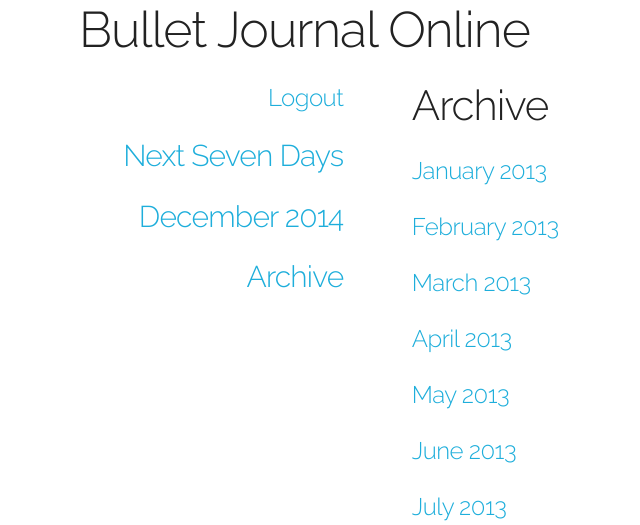
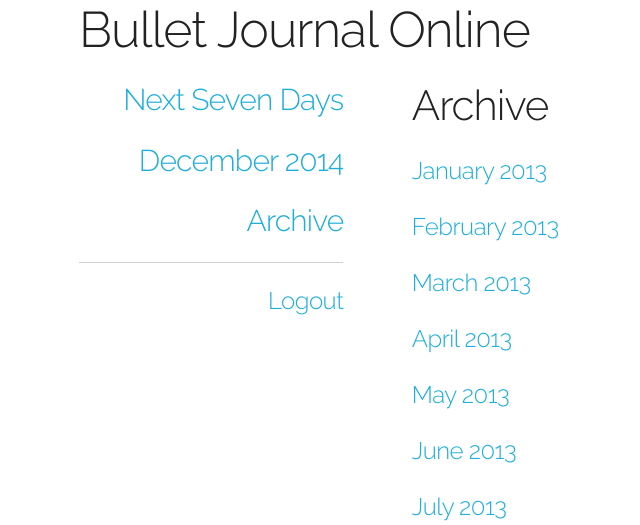
Before and after one commit to rbonick/bullet_journal_online, a Django app: page /entry/archive/ in a window 1280 px wide. Shown: the top 525 px of the page, without its empty margins (81-721 px from the left). Run offline with Django 3.2, Linux system fonts and the light colour scheme; a user stored in the database is signed in; some libraries are stand-ins or nearby versions.

Commit message:
Rearranged navbar some.

```diff
--- a/static_files/css/navbar.css
+++ b/static_files/css/navbar.css
@@ -25,6 +25,16 @@
     border-bottom: 1px solid #D1D1D1;
 }
 
+.section {
+    border-bottom: 1px solid #D1D1D1;
+    margin-bottom: 2rem;
+}
+
+.section:last-child {
+    border-bottom: none;
+    margin-bottom: 0;
+}
+
 /* Larger than phablet */
 @media (min-width: 550px) {
     .navbar {
--- a/templates/base.html
+++ b/templates/base.html
@@ -53,6 +53,19 @@
 					</div>
 
 					<div class="navbar-body">
+                    	<div class="section">
+							<div class="row">
+								<h4 class="text-right"><a href="{% url 'home' %}">Next Seven Days</a></h4>
+							</div>
+							<div class="row">
+								<h4 class="text-right"><a href="{% url "entries" current_date.year current_date.month %}">{{ current_date | date:"F Y" }}</a></h4>
+							</div>
+							<div class="row">
+								<h4 class="text-right"><a href="{% url "view_archive" %}">Archive</a></h4>
+							</div>
+                        </div>
+
+                        <div class="section">
 							<div class="row">
 								<div class="text-right">
 									<h5>
@@ -64,14 +77,6 @@
 									</h5>
 								</div>
 							</div>
-						<div class="row">
-							<h4 class="text-right"><a href="{% url 'home' %}">Next Seven Days</a></h4>
-						</div>
-						<div class="row">
-							<h4 class="text-right"><a href="{% url "entries" current_date.year current_date.month %}">{{ current_date | date:"F Y" }}</a></h4>
-						</div>
-						<div class="row">
-							<h4 class="text-right"><a href="{% url "view_archive" %}">Archive</a></h4>
                         </div>
 					</div>
 				</div>
```
Also changed, not shown: db.sqlite3. Lines whose indentation alone changed are shown as unchanged.
